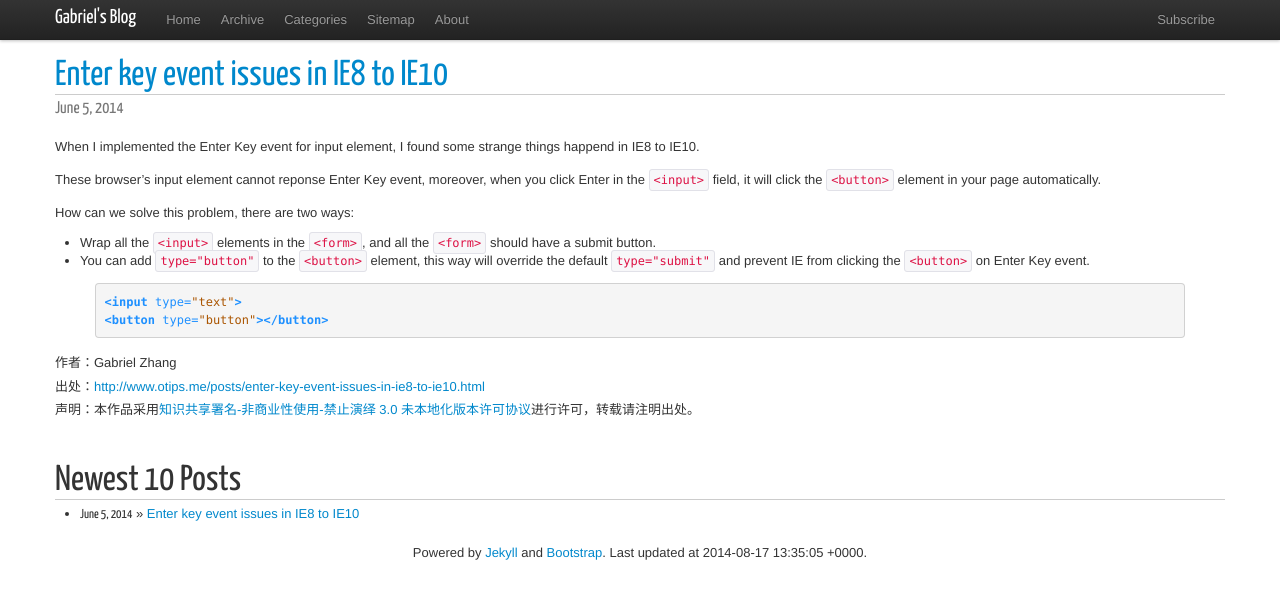
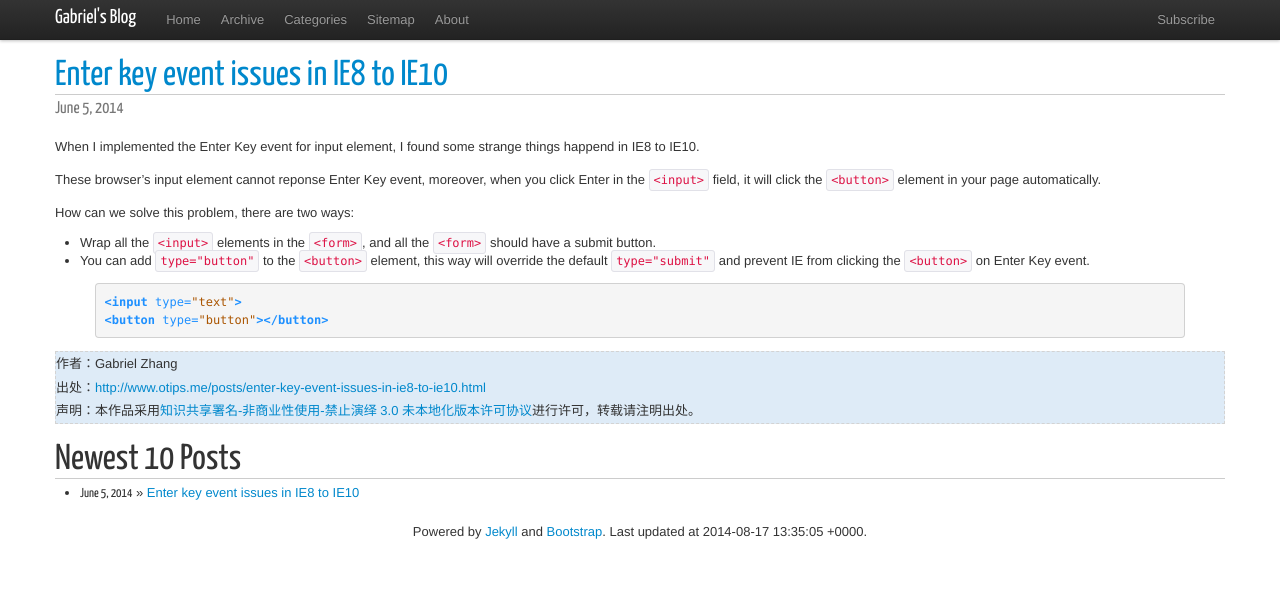
Before and after one commit to smalldirector/smalldirector.github.io, a Jekyll site: the page built from index.html, in a window 1280 px wide. Shown: the top 599 px of the page. Built offline with Jekyll 4.4.1, drawn with Linux system fonts in a browser that asks for light colours; nearby versions of some CDN libraries; Markdown is read by kramdown in place of the engine named in the settings.

Commit message:
change page detail style

```diff
--- a/_includes/post_copyright.html
+++ b/_includes/post_copyright.html
@@ -1,5 +1,5 @@
-<div style="line-height:180%;">
+<div style="line-height:180%;border: 1px dashed #d3d3d3;background-color: #DEEBF7;">
   作者：{{ site.author.name }}<br>
   出处：<a href="{{ page.url }}">{{ site.url }}{{ page.url }}</a><br>
-  声明：本作品采用<a rel="license" href="http://creativecommons.org/licenses/by-nc-nd/3.0/">知识共享署名-非商业性使用-禁止演绎 3.0 未本地化版本许可协议</a>进行许可，转载请注明出处。<br><br>
+  声明：本作品采用<a rel="license" href="http://creativecommons.org/licenses/by-nc-nd/3.0/">知识共享署名-非商业性使用-禁止演绎 3.0 未本地化版本许可协议</a>进行许可，转载请注明出处。
 </div>
--- a/_layouts/post.html
+++ b/_layouts/post.html
@@ -6,7 +6,7 @@ layout: default
 {{ content }}
 {% include post_copyright.html %}
 </div>
-
+<br>
 {% include jiathis.html %}
 
 <div id="related">
--- a/index.html
+++ b/index.html
@@ -12,10 +12,10 @@ title: Gabriel's Blog
   {{ first_post.date | date: "%B %e, %Y" }}
 </div>
 {{ first_post.content }}
-<div style="line-height:180%;">
+<div style="line-height:180%;border: 1px dashed #d3d3d3;background-color: #DEEBF7;">
   作者：{{ site.author.name }}<br>
   出处：<a href="{{ first_post.url }}">{{ site.url }}{{ first_post.url }}</a><br>
-  声明：本作品采用<a rel="license" href="http://creativecommons.org/licenses/by-nc-nd/3.0/">知识共享署名-非商业性使用-禁止演绎 3.0 未本地化版本许可协议</a>进行许可，转载请注明出处。<br><br>
+  声明：本作品采用<a rel="license" href="http://creativecommons.org/licenses/by-nc-nd/3.0/">知识共享署名-非商业性使用-禁止演绎 3.0 未本地化版本许可协议</a>进行许可，转载请注明出处。
 </div>
 </div>
 
```
